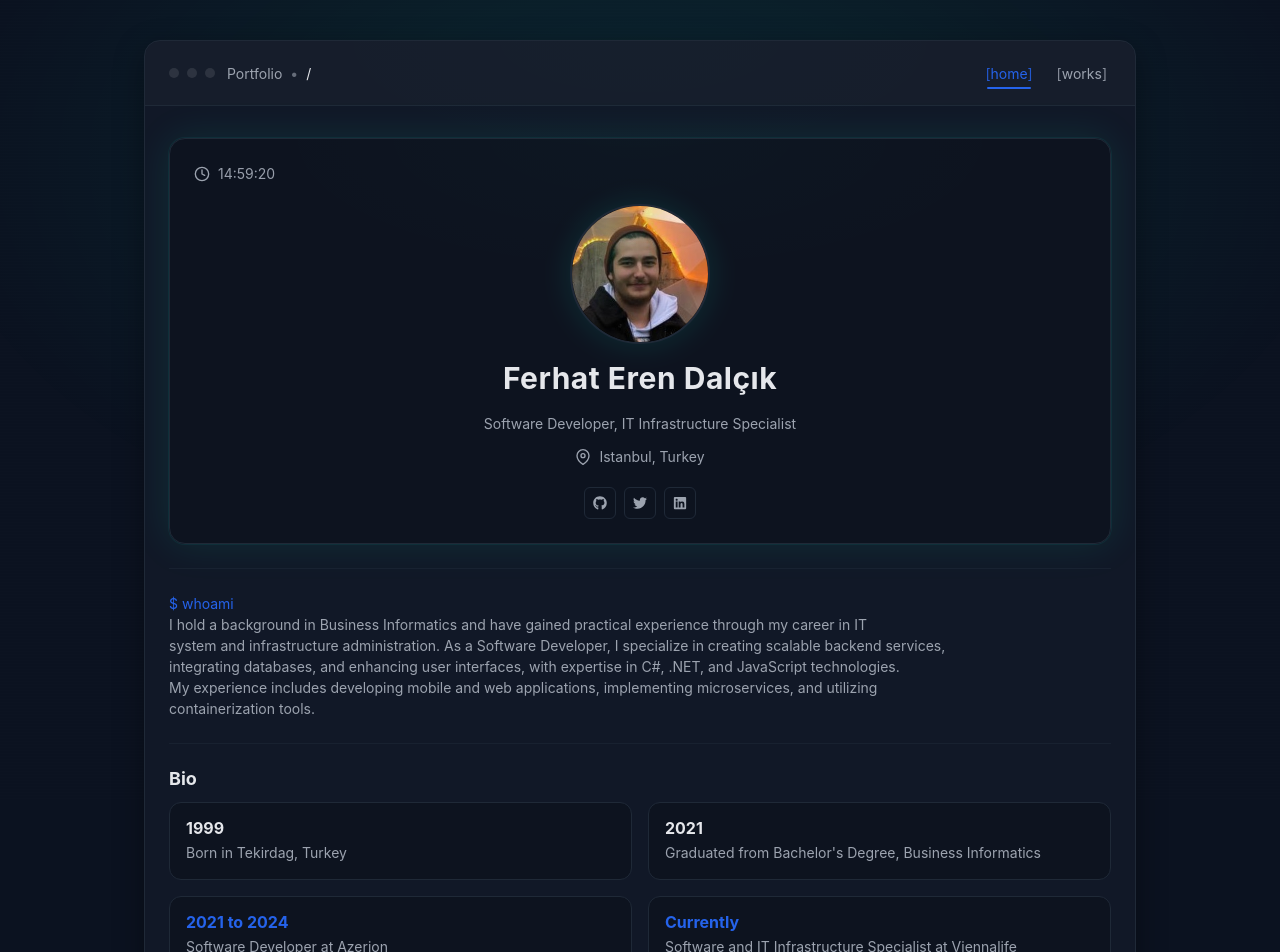
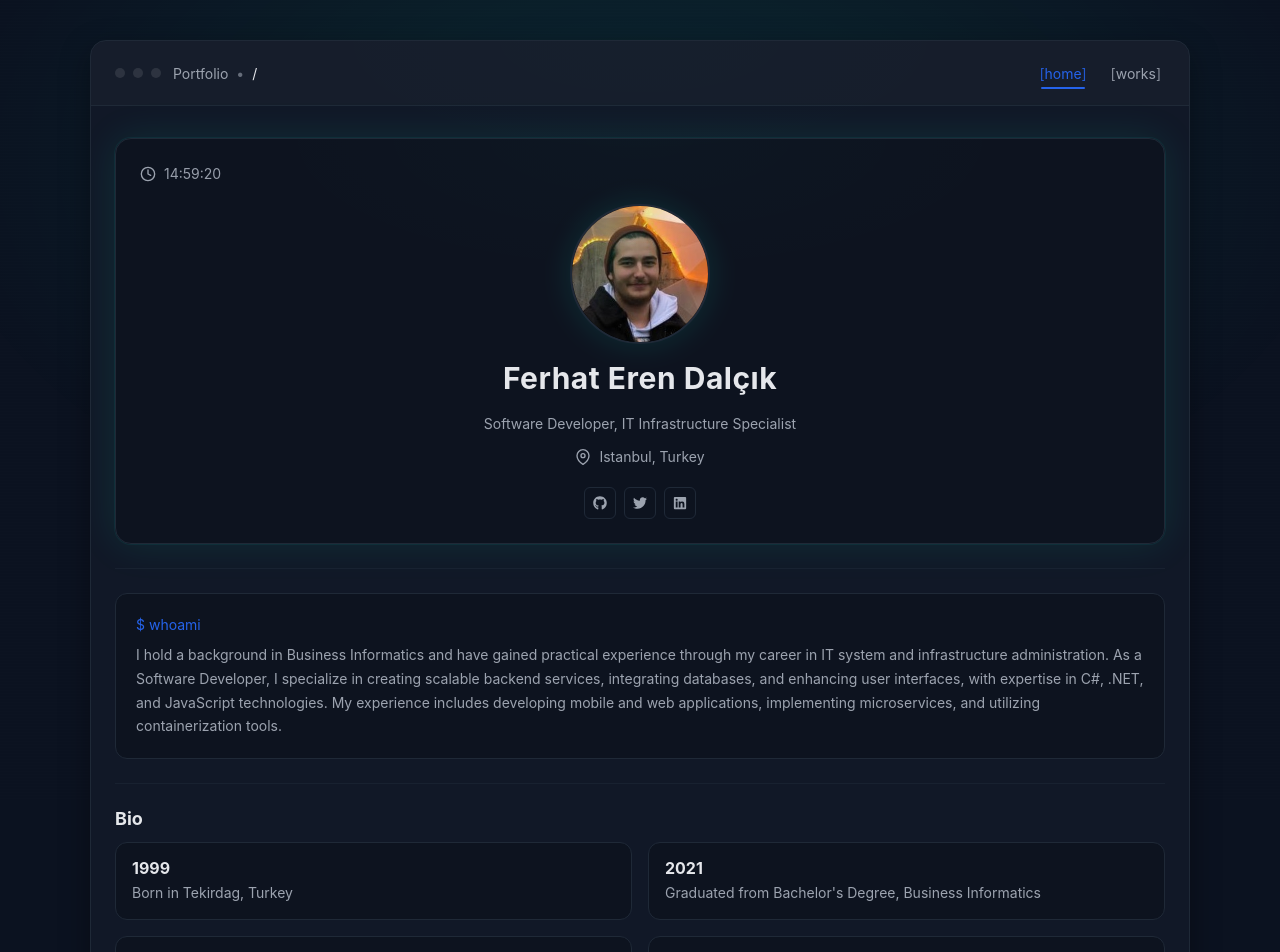
Before and after one commit to ferend/nextjs-chakra-framer-motion-portfolio, a Next.js app: page / in a window 1280 px wide. Shown: the top 952 px of the page. Built offline with nearby package versions, Linux system fonts and the light colour scheme.

Commit message:
bug fixes on layout

```diff
--- a/components/Layouts.js
+++ b/components/Layouts.js
@@ -1,15 +1,25 @@
 // components/Layout.js
-import { Box, Container } from "@chakra-ui/react";
-import TerminalShell from "./TerminalShell";
-import Scanlines from "./Scanlines";
+import { Box } from '@chakra-ui/react'
+import TerminalShell from './TerminalShell'
+import Scanlines from './Scanlines'
 
 export default function Layout({ children, path }) {
     return (
         <Box minH="100vh" bg="termBg" position="relative" overflow="hidden">
             <Scanlines />
-            <Container maxW="5xl" pt={{ base: 6, md: 10 }} pb={16}>
-                <TerminalShell path={path}>{children}</TerminalShell>
-            </Container>
+
+            {/* Centered terminal window with max width */}
+            <Box
+                pt={{ base: 6, md: 10 }}
+                pb={16}
+                px={{ base: 4, md: 6 }}
+                display="flex"
+                justifyContent="center"
+            >
+                <Box w="100%" maxW="1100px">
+                    <TerminalShell path={path}>{children}</TerminalShell>
+                </Box>
+            </Box>
         </Box>
-    );
+    )
 }
--- a/components/TerminalCard.js
+++ b/components/TerminalCard.js
@@ -6,6 +6,8 @@ import { MotionBox } from './motion'
 export default function TerminalCard({ title, desc, tags = [], href, meta, image }) {
     return (
         <MotionBox
+            w="full"
+            maxW="full"
             border="1px solid"
             borderColor="termBorder"
             borderRadius="12px"
@@ -20,8 +22,7 @@ export default function TerminalCard({ title, desc, tags = [], href, meta, image
             style={{ transform: 'translateZ(0)' }}
             _hover={{ boxShadow: '0 0 24px rgba(0,255,208,0.14)' }}
         >
-
-        {image ? (
+            {image ? (
                 <Box position="relative" w="100%" h="140px" borderBottom="1px solid" borderColor="termBorder">
                     <Image
                         src={image}
@@ -39,9 +40,9 @@ export default function TerminalCard({ title, desc, tags = [], href, meta, image
                 </Box>
             ) : null}
 
-            <Box p={4}>
+            <Box p={4} w="full" maxW="full">
                 <HStack justify="space-between" align="start" spacing={4}>
-                    <Box>
+                    <Box w="full" maxW="full">
                         <Heading fontSize="md" color="termText" mb={1}>
                             {href ? (
                                 <Link href={href} isExternal color="termAccent" _hover={{ textDecoration: 'none' }}>
@@ -59,7 +60,7 @@ export default function TerminalCard({ title, desc, tags = [], href, meta, image
                         ) : null}
 
                         {desc ? (
-                            <Text fontSize="sm" color="termDim">
+                            <Text fontSize="sm" color="termDim" w="full" maxW="full">
                                 {desc}
                             </Text>
                         ) : null}
--- a/components/TerminalShell.js
+++ b/components/TerminalShell.js
@@ -42,8 +42,10 @@ export default function TerminalShell({ children, path }) {
             variants={shellVariants}
             initial="hidden"
             animate="show"
+            w="full"
+            maxW="full"
         >
-            {/* subtle breathing highlight (very light, not “glow”) */}
+            {/* subtle breathing highlight */}
             <MotionBox
                 pointerEvents="none"
                 position="absolute"
@@ -94,12 +96,12 @@ export default function TerminalShell({ children, path }) {
 
             {/* body */}
             <MotionBox variants={itemVariants}>
-                <Box px={{ base: 4, md: 6 }} py={{ base: 6, md: 8 }}>
+                <Box px={{ base: 4, md: 6 }} py={{ base: 6, md: 8 }} w="full" maxW="full">
                     {children}
                 </Box>
             </MotionBox>
 
-            {/* optional prompt bar (subtle) */}
+            {/* prompt bar */}
             <MotionBox
                 variants={itemVariants}
                 borderTop="1px solid"
--- a/pages/index.js
+++ b/pages/index.js
@@ -28,13 +28,35 @@ export default function Home() {
             <Divider my={6} borderColor="termBorder" />
 
             <Reveal delay={0.04}>
-                <Text fontSize="sm" color="termDim" whiteSpace="pre-line">
-                    <Text as="span" color="termAccent">
+                <Box
+                    w="full"
+                    border="1px solid"
+                    borderColor="termBorder"
+                    borderRadius="12px"
+                    bg="rgba(0,0,0,0.18)"
+                    p={5}
+                >
+                    {/* prompt line */}
+                    <Text fontSize="sm" color="termAccent" mb={2}>
                         $ whoami
                     </Text>
-                    {'\n'}
-                    {profile.summary}
-                </Text>
+
+                    {/* paragraph (no forced line breaks) */}
+                    <Text
+                        fontSize="sm"
+                        color="termDim"
+                        lineHeight="1.7"
+                        textAlign="left"
+                        whiteSpace="normal"
+                    >
+                        {String(profile.summary)
+                            .replace(/\s*\n+\s*/g, ' ')
+                            .replace(/\s{2,}/g, ' ')
+                            .trim()}
+                    </Text>
+                </Box>
+
+
             </Reveal>
 
             <Divider my={6} borderColor="termBorder" />
```
